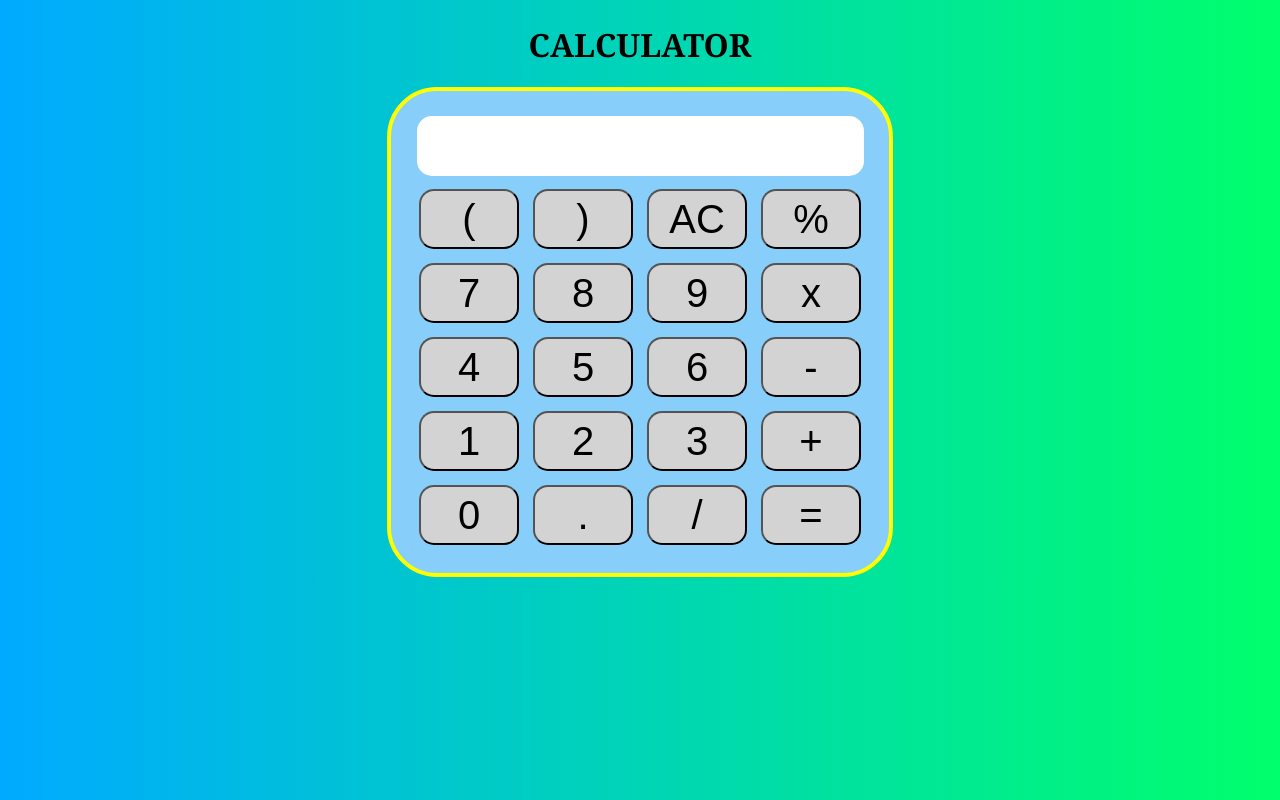
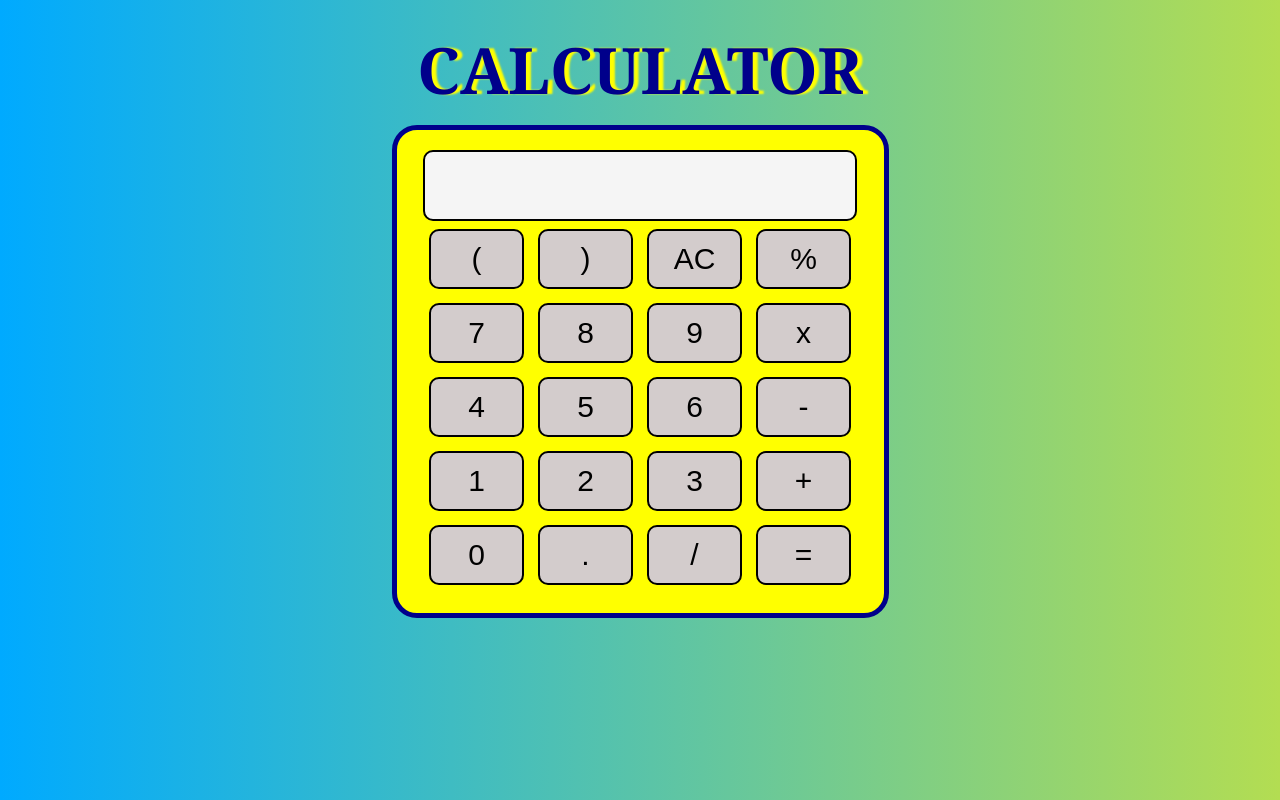
Before and after one commit to Arshit2001/Calculator, a plain HTML site: page index.html in a window 1280 px wide. Drawn offline with Linux system fonts and the light colour scheme.

Commit message:
update calculator UI

```diff
--- a/index.html
+++ b/index.html
@@ -1,16 +1,18 @@
 <!DOCTYPE html>
-<html lang = "en">
+<html lang="en">
+
 <head>
     <meta charset="UTF-8">
     <meta name="viewport" content="width=device-width, initial-scale=1.0">
     <meta http-equiv="X-UA-Compatible" content="ie=edge">
     <link rel="stylesheet" href="style.css">
-        <title>Calculator By Arshit (MINI PROJECT)</title>
+    <title>Calculator</title>
 </head>
+
 <body>
 
     <div class="container">
-           <h1>CALCULATOR</h1>
+        <h1 id="heading"> CALCULATOR </h1>
         <div class="calculator">
             <input type="text" name="calc_output" id="calc_output">
             <table>
@@ -50,4 +52,5 @@
     </div>
 </body>
 <script src="logic.js"></script>
+
 </html>
--- a/style.css
+++ b/style.css
@@ -1,10 +1,17 @@
 body {
   padding: 0;
   margin: 0;
-  background: linear-gradient(to right, #00AAFF, #00FF6C);
+  background: linear-gradient(to right, #00AAFF, #b3dd52);
 }
 h1{
     font-family: Cambria, Cochin, Georgia, Times, 'Times New Roman', serif;
+}
+#heading{
+    margin-top: 2%;
+    margin-bottom: 1%;
+    font-size: 4rem;
+    color: darkblue;
+    text-shadow: 5px 0 2px yellow;
 }
 .container{
     text-align: center;
@@ -16,25 +23,31 @@ table{
 input{
     height: 58px;
     font-size: 34px;
-    width: auto;
-    border: 5px solid lightskyblue;
-    border-radius: 20px;
+    width: 90%;
+    border: 2px solid black;
+    border-radius: 10px;
+    text-align: right;
+    padding: 1% 3%;
+    background-color: whitesmoke;
 }
 button{
     margin: 5px;
-    font-size: 40px;
-    background-color: lightgrey;
-    width: 100px;
+    font-size: 30px;
+    background-color: rgb(211, 204, 204);
+    border: 2px solid black;
+    width: 95px;
     height: 60px;
-    border-radius: 15px;
+    border-radius: 10px;
     height: 60px;
 }
+button:hover{
+    background-color: black;
+    color: white;
+}
 .calculator{
-
-    border: 4px solid yellow;
-    background-color: lightskyblue;
+    border: 5px solid darkblue;
+    background-color:yellow;
     padding: 20px;
-    border-radius: 50px;
+    border-radius: 25px;
     display: inline-block;
-
 }
```
Lines whose indentation alone changed are shown as unchanged.
